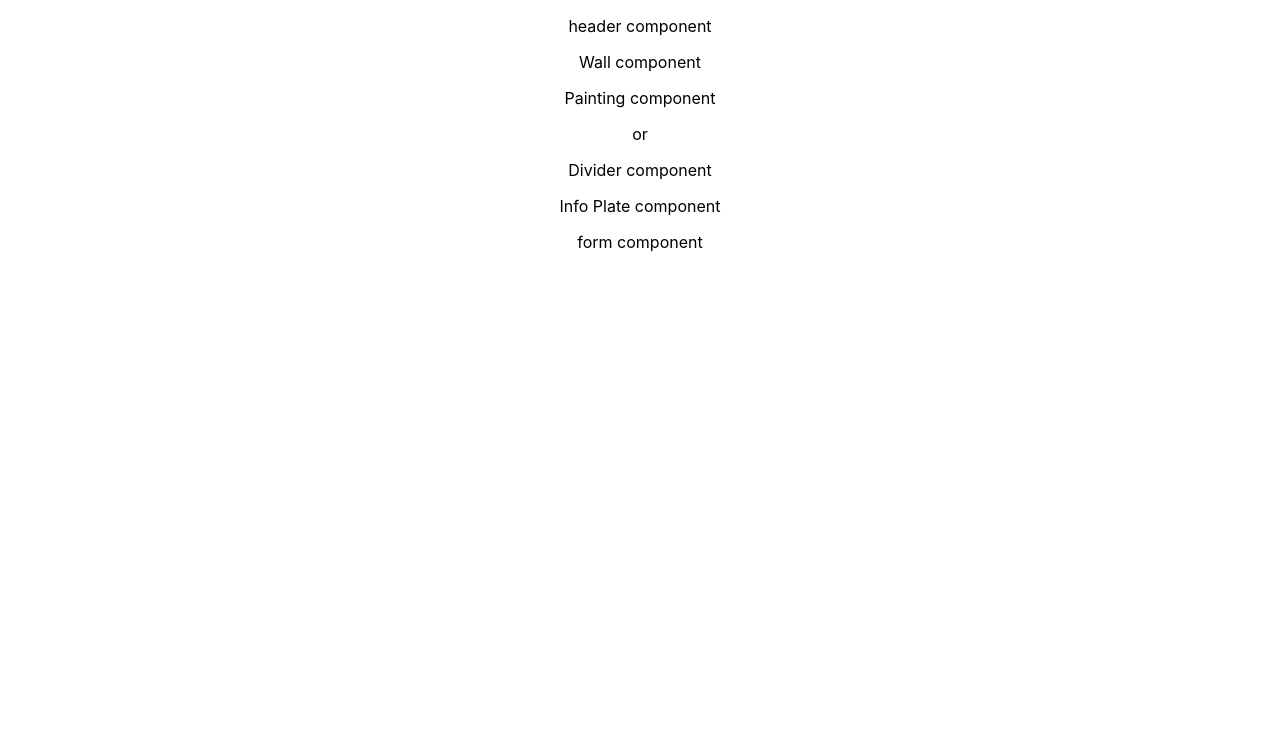
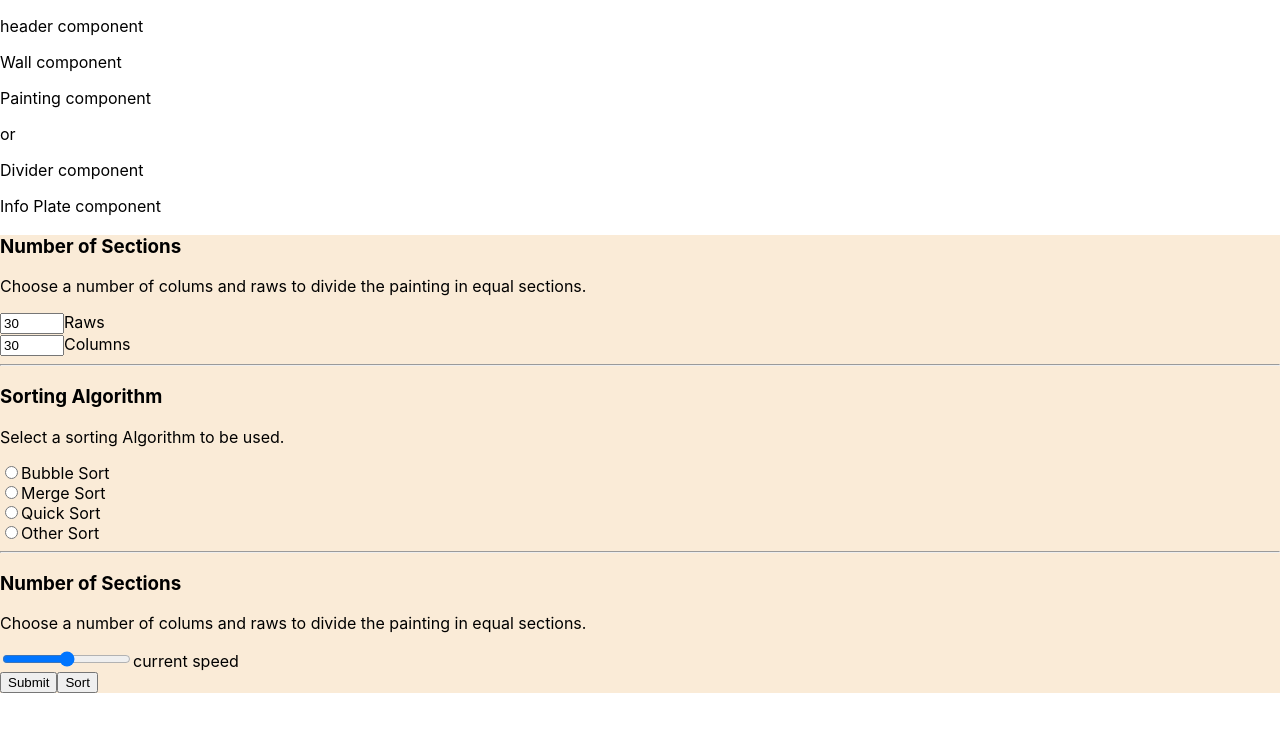
Before and after one commit to JohPik/art-algorithm-visualiser, a React (Create React App) app: page / in a window 1280 px wide. Shown: the top 732 px of the page. Built offline with nearby package versions, Linux system fonts and the light colour scheme.

Commit message:
added form fields

```diff
--- a/src/App.css
+++ /dev/null
@@ -1,38 +0,0 @@
-.App {
-  text-align: center;
-}
-
-.App-logo {
-  height: 40vmin;
-  pointer-events: none;
-}
-
-@media (prefers-reduced-motion: no-preference) {
-  .App-logo {
-    animation: App-logo-spin infinite 20s linear;
-  }
-}
-
-.App-header {
-  background-color: #282c34;
-  min-height: 100vh;
-  display: flex;
-  flex-direction: column;
-  align-items: center;
-  justify-content: center;
-  font-size: calc(10px + 2vmin);
-  color: white;
-}
-
-.App-link {
-  color: #61dafb;
-}
-
-@keyframes App-logo-spin {
-  from {
-    transform: rotate(0deg);
-  }
-  to {
-    transform: rotate(360deg);
-  }
-}
--- a/src/App.js
+++ b/src/App.js
@@ -1,5 +1,4 @@
 import React from 'react';
-import './App.css';
 
 // Components
 import Header from './components/Header'
--- a/src/components/Form.js
+++ b/src/components/Form.js
@@ -2,8 +2,49 @@ import React from 'react'
 
 export default function Form(){
     return (
-        <p>
-        form component
-        </p>
+        <section className="form">
+            <form>
+                {/* need to make field required */}
+                <div className="form-section">
+                    <h3>Number of Sections</h3>
+                    <p>Choose a number of colums and raws to divide the painting in equal sections.</p>
+                    <input type="number"  name="raws" min="0" max="100" step="1" value="30"/>
+                    <label for="raws">Raws</label>
+                    <br/>
+                    <input type="number"  name="columns" min="0" max="100" step="1" value="30"/>
+                    <label for="columns">Columns</label>
+                </div>
+
+                <hr/>
+
+                <div className="form-section">
+                    <h3>Sorting Algorithm</h3>
+                    <p>Select a sorting Algorithm to be used.</p>
+                    <input type="radio" id="bubble-sort" name="bubble-sort" value="bubble-sort"/>
+                    <label for="bubble-sort">Bubble Sort</label><br/>
+                    <input type="radio" id="merge-sort" name="merge-sort" value="merge-sort"/>
+                    <label for="merge-sort">Merge Sort</label><br/>
+                    <input type="radio" id="quick-sort" name="quick-sort" value="quick-sort"/>
+                    <label for="quick-sort">Quick Sort</label><br/>
+                    <input type="radio" id="other-sort" name="other-sort" value="other-sort"/>
+                    <label for="other-sort">Other Sort</label><br/>
+                </div>
+
+                <hr/>
+
+                <div className="form-section">
+                    <h3>Number of Sections</h3>
+                    <p>Choose a number of colums and raws to divide the painting in equal sections.</p>
+                    <input type="range" id="speed" name="speed" min="0" max="4" value="2"/>
+                    {/* should change accordingly */}
+                    <label for="speed">current speed</label><br/>
+                </div>
+
+                <div className="form-section">
+                    <input type="submit"></input>
+                    <button> Sort </button>
+                </div>
+            </form>
+        </section>
     )
 }
--- a/src/index.css
+++ b/src/index.css
@@ -11,3 +11,9 @@ code {
   font-family: source-code-pro, Menlo, Monaco, Consolas, 'Courier New',
     monospace;
 }
+
+
+/* Form */
+.form {
+  background-color: antiquewhite;
+}
```
